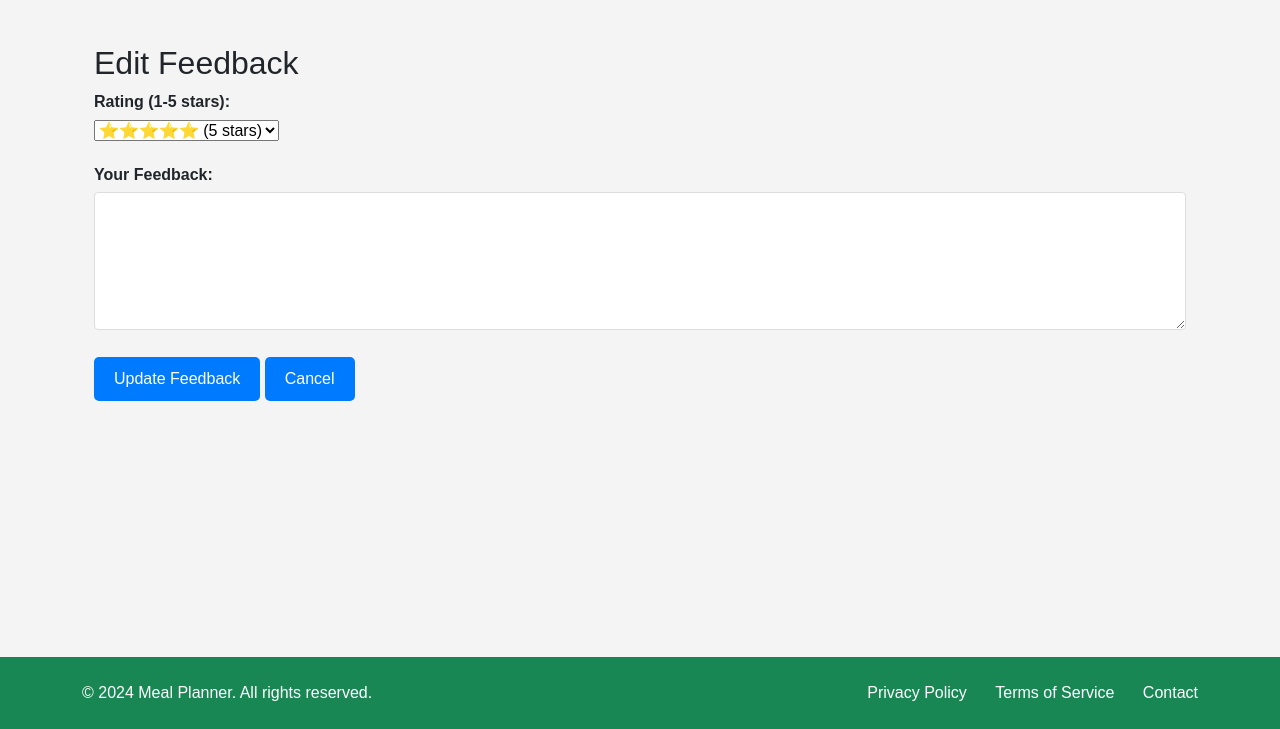
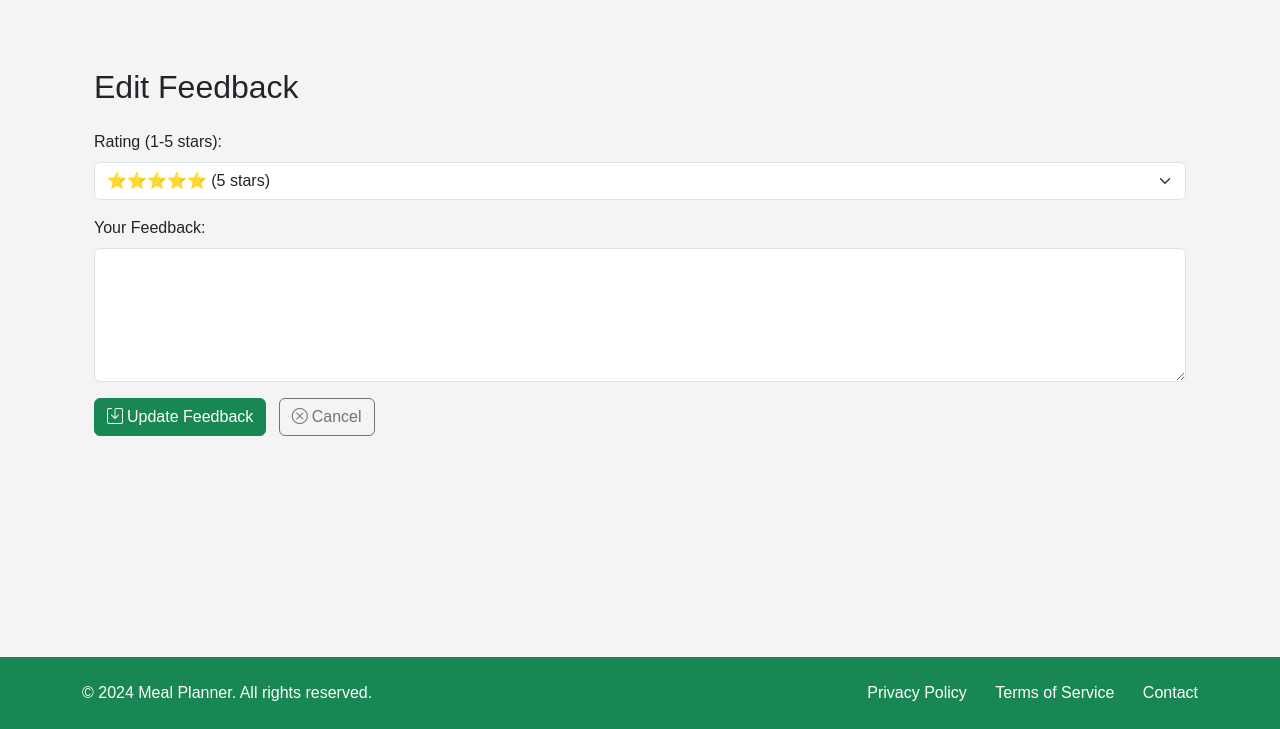
Before and after one commit to abdul1ah33/meal_planner, a Flask app: template templates/feedback/edit.html in a window 1280 px wide. Shown: the part 71-800 px from the top of the page. Run offline with Flask 3, Linux system fonts and the light colour scheme; the template is opened without the code that fills it, so the values that code supplies are empty.

Commit message:
edit the layout of edit the feedback

```diff
--- a/templates/feedback/edit.html
+++ b/templates/feedback/edit.html
@@ -1,13 +1,13 @@
 {% extends 'base.html' %}
 
 {% block content %}
-<div class="container">
-    <h2>Edit Feedback</h2>
+<div class="container py-4">
+    <h2 class="mb-4">Edit Feedback</h2>
 
     <form method="POST" action="{{ url_for('feedback.edit', id=feedback.id) }}">
-        <div class="form-group">
-            <label for="rating">Rating (1-5 stars):</label>
-            <select id="rating" name="rating" required>
+        <div class="mb-3">
+            <label for="rating" class="form-label">Rating (1-5 stars):</label>
+            <select id="rating" name="rating" class="form-select" required>
                 <option value="5" {% if feedback.rating == 5 %}selected{% endif %}>⭐⭐⭐⭐⭐ (5 stars)</option>
                 <option value="4" {% if feedback.rating == 4 %}selected{% endif %}>⭐⭐⭐⭐ (4 stars)</option>
                 <option value="3" {% if feedback.rating == 3 %}selected{% endif %}>⭐⭐⭐ (3 stars)</option>
@@ -16,13 +16,17 @@
             </select>
         </div>
 
-        <div class="form-group">
-            <label for="content">Your Feedback:</label>
-            <textarea id="content" name="content" required rows="5">{{ feedback.content }}</textarea>
+        <div class="mb-3">
+            <label for="content" class="form-label">Your Feedback:</label>
+            <textarea id="content" name="content" class="form-control" required rows="5">{{ feedback.content }}</textarea>
         </div>
 
-        <button type="submit" class="button">Update Feedback</button>
-        <a href="{{ url_for('feedback.index') }}" class="button secondary">Cancel</a>
+        <button type="submit" class="btn btn-success">
+            <i class="bi bi-save me-1"></i>Update Feedback
+        </button>
+        <a href="{{ url_for('feedback.index') }}" class="btn btn-outline-secondary ms-2">
+            <i class="bi bi-x-circle me-1"></i>Cancel
+        </a>
     </form>
 </div>
 {% endblock %}
```
